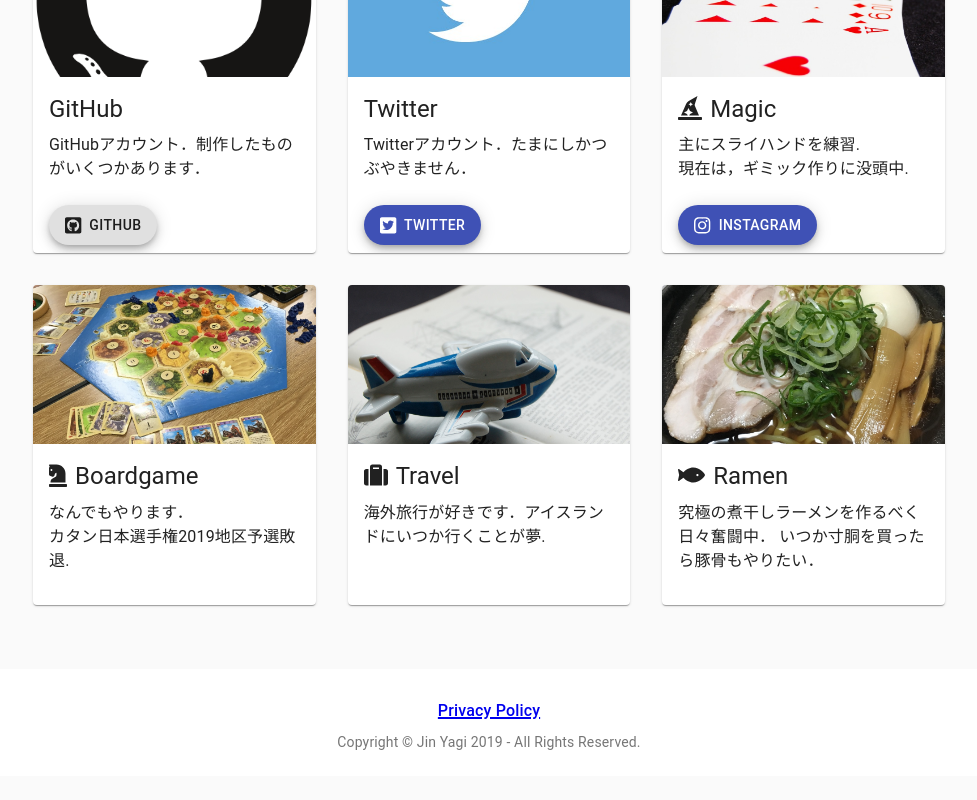
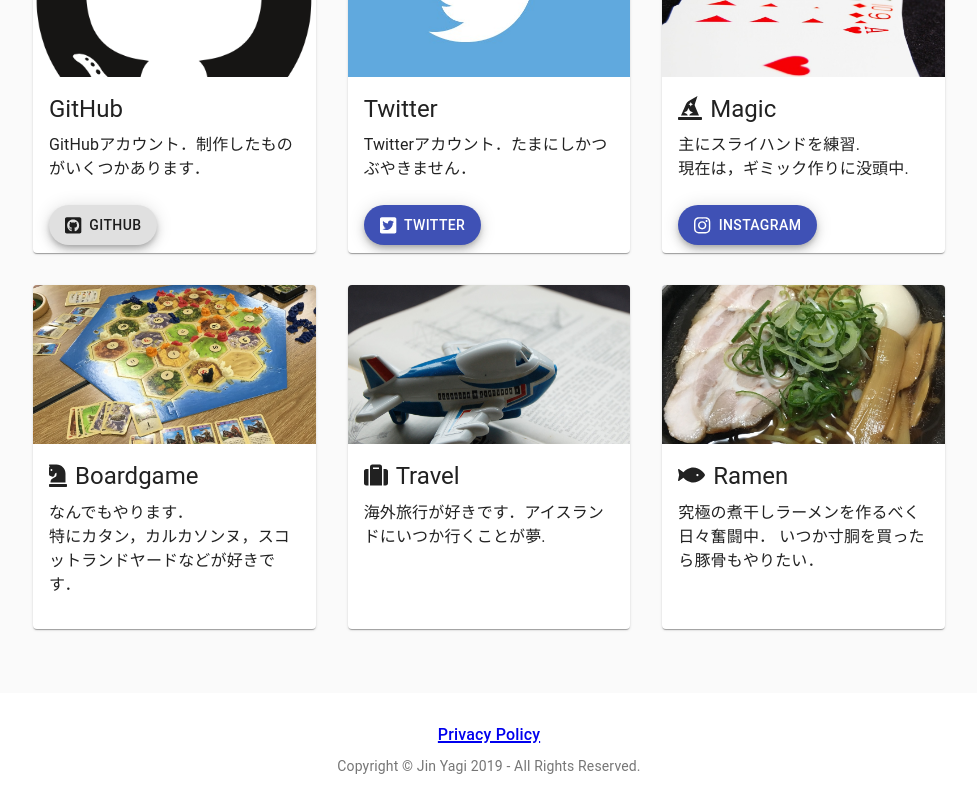
Before and after one commit to yagijin/Website_yagijin, a React (Create React App) app: page / in a window 1280 px wide. Shown: the part 613-1413 px from the top of the page, without its empty margins (151-1128 px from the left). Before the commit the page ends 1389 px from the top, so only its background shows below. Built offline with nearby package versions, Linux system fonts and the light colour scheme.

Commit message:
Fix：内容の変更

```diff
--- a/src/components/Profile.js
+++ b/src/components/Profile.js
@@ -261,7 +261,7 @@
                       </Typography>
                       <Typography>
                         なんでもやります．<br />
-                        カタン日本選手権2019地区予選敗退.
+                        特にカタン，カルカソンヌ，スコットランドヤードなどが好きです．
                       </Typography>
                     </CardContent>
                     <CardActions>
```
